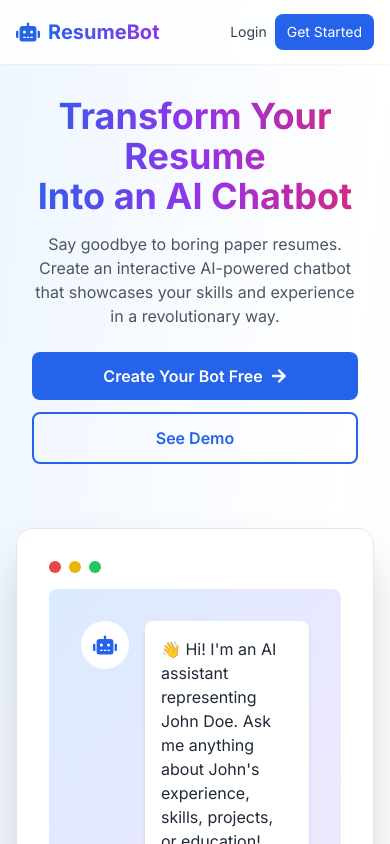
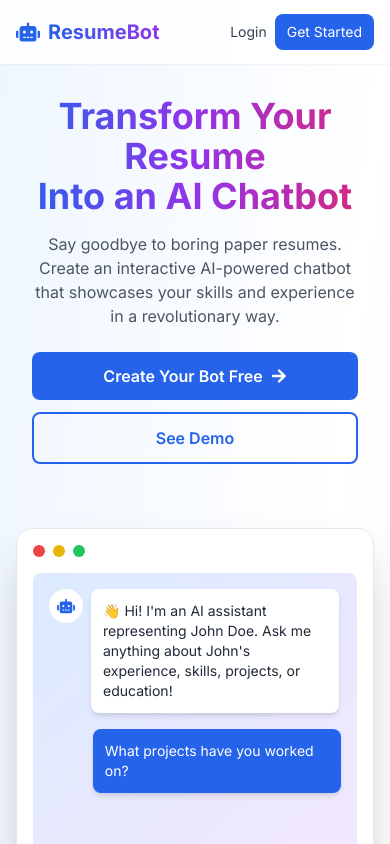
Before and after one commit to yashab-cyber/resumebot, a Next.js app: page / in a window 390 px wide. Shown: the top 844 px of the page. Built offline with nearby package versions, Linux system fonts and the light colour scheme.

Commit message:
Add animated chat demo to landing page with typing indicator

```diff
--- a/app/page.js
+++ b/app/page.js
@@ -1,12 +1,64 @@
 'use client';
 
-import { useState } from 'react';
+import { useState, useEffect } from 'react';
 import Link from 'next/link';
-import { motion } from 'framer-motion';
+import { motion, AnimatePresence } from 'framer-motion';
 import { FaRobot, FaArrowRight, FaCheck, FaShare, FaDownload, FaCode } from 'react-icons/fa';
 
 export default function Home() {
   const [email, setEmail] = useState('');
+  const [chatMessages, setChatMessages] = useState([]);
+  const [isTyping, setIsTyping] = useState(false);
+
+  const demoConversation = [
+    {
+      role: 'assistant',
+      content: "👋 Hi! I'm an AI assistant representing John Doe. Ask me anything about John's experience, skills, projects, or education!",
+      delay: 500
+    },
+    {
+      role: 'user',
+      content: "What projects have you worked on?",
+      delay: 2500
+    },
+    {
+      role: 'assistant',
+      content: "I've worked on several exciting projects! Recently, I built a full-stack e-commerce platform using React and Node.js, and created an AI-powered chatbot similar to this one. Would you like to know more about any specific project?",
+      delay: 4000
+    }
+  ];
+
+  useEffect(() => {
+    let timeouts = [];
+    let currentDelay = 0;
+
+    demoConversation.forEach((message, index) => {
+      currentDelay += message.delay;
+
+      const timeout = setTimeout(() => {
+        if (message.role === 'assistant') {
+          setIsTyping(true);
+          setTimeout(() => {
+            setChatMessages(prev => [...prev, message]);
+            setIsTyping(false);
+          }, 1000);
+        } else {
+          setChatMessages(prev => [...prev, message]);
+        }
+      }, currentDelay);
+
+      timeouts.push(timeout);
+    });
+
+    // Reset and loop
+    const resetTimeout = setTimeout(() => {
+      setChatMessages([]);
+    }, currentDelay + 5000);
+
+    timeouts.push(resetTimeout);
+
+    return () => timeouts.forEach(timeout => clearTimeout(timeout));
+  }, []);
 
   const features = [
     {
@@ -107,28 +159,74 @@ export default function Home() {
             transition={{ duration: 0.8, delay: 0.2 }}
             className="mt-16 max-w-4xl mx-auto"
           >
-            <div className="bg-white rounded-2xl shadow-2xl p-8 border border-gray-200">
+            <div className="bg-white rounded-2xl shadow-2xl p-4 sm:p-8 border border-gray-200">
               <div className="flex items-center space-x-2 mb-4">
                 <div className="w-3 h-3 rounded-full bg-red-500"></div>
                 <div className="w-3 h-3 rounded-full bg-yellow-500"></div>
                 <div className="w-3 h-3 rounded-full bg-green-500"></div>
               </div>
-              <div className="bg-gradient-to-br from-blue-100 to-purple-100 rounded-lg p-8 text-left">
-                <div className="flex items-start space-x-4 mb-4">
-                  <div className="bg-white p-3 rounded-full">
-                    <FaRobot className="text-2xl text-blue-600" />
-                  </div>
-                  <div className="bg-white rounded-lg p-4 shadow-md flex-1">
-                    <p className="text-gray-800">
-                      👋 Hi! I'm an AI assistant representing John Doe. Ask me anything about John's experience, skills, projects, or education!
-                    </p>
-                  </div>
-                </div>
-                <div className="flex items-start space-x-4 flex-row-reverse">
-                  <div className="bg-blue-600 text-white rounded-lg p-4 shadow-md">
-                    <p>What projects have you worked on?</p>
-                  </div>
-                </div>
+              <div className="bg-gradient-to-br from-blue-100 to-purple-100 rounded-lg p-4 sm:p-8 text-left min-h-[300px]">
+                <AnimatePresence>
+                  {chatMessages.map((msg, index) => (
+                    <motion.div
+                      key={index}
+                      initial={{ opacity: 0, y: 10 }}
+                      animate={{ opacity: 1, y: 0 }}
+                      transition={{ duration: 0.3 }}
+                      className={`flex items-start space-x-2 sm:space-x-4 mb-4 ${
+                        msg.role === 'user' ? 'flex-row-reverse space-x-reverse' : ''
+                      }`}
+                    >
+                      {msg.role === 'assistant' && (
+                        <div className="bg-white p-2 sm:p-3 rounded-full flex-shrink-0">
+                          <FaRobot className="text-lg sm:text-2xl text-blue-600" />
+                        </div>
+                      )}
+                      <motion.div
+                        initial={{ scale: 0.8 }}
+                        animate={{ scale: 1 }}
+                        className={`rounded-lg p-3 sm:p-4 shadow-md max-w-[85%] ${
+                          msg.role === 'assistant'
+                            ? 'bg-white text-gray-800'
+                            : 'bg-blue-600 text-white'
+                        }`}
+                      >
+                        <p className="text-sm sm:text-base">{msg.content}</p>
+                      </motion.div>
+                    </motion.div>
+                  ))}
+                </AnimatePresence>
+
+                {isTyping && (
+                  <motion.div
+                    initial={{ opacity: 0 }}
+                    animate={{ opacity: 1 }}
+                    className="flex items-start space-x-2 sm:space-x-4"
+                  >
+                    <div className="bg-white p-2 sm:p-3 rounded-full">
+                      <FaRobot className="text-lg sm:text-2xl text-blue-600" />
+                    </div>
+                    <div className="bg-white rounded-lg p-3 sm:p-4 shadow-md">
+                      <div className="flex space-x-2">
+                        <motion.div
+                          animate={{ y: [0, -10, 0] }}
+                          transition={{ duration: 0.6, repeat: Infinity }}
+                          className="w-2 h-2 bg-gray-400 rounded-full"
+                        />
+                        <motion.div
+                          animate={{ y: [0, -10, 0] }}
+                          transition={{ duration: 0.6, repeat: Infinity, delay: 0.2 }}
+                          className="w-2 h-2 bg-gray-400 rounded-full"
+                        />
+                        <motion.div
+                          animate={{ y: [0, -10, 0] }}
+                          transition={{ duration: 0.6, repeat: Infinity, delay: 0.4 }}
+                          className="w-2 h-2 bg-gray-400 rounded-full"
+                        />
+                      </div>
+                    </div>
+                  </motion.div>
+                )}
               </div>
             </div>
           </motion.div>
```
